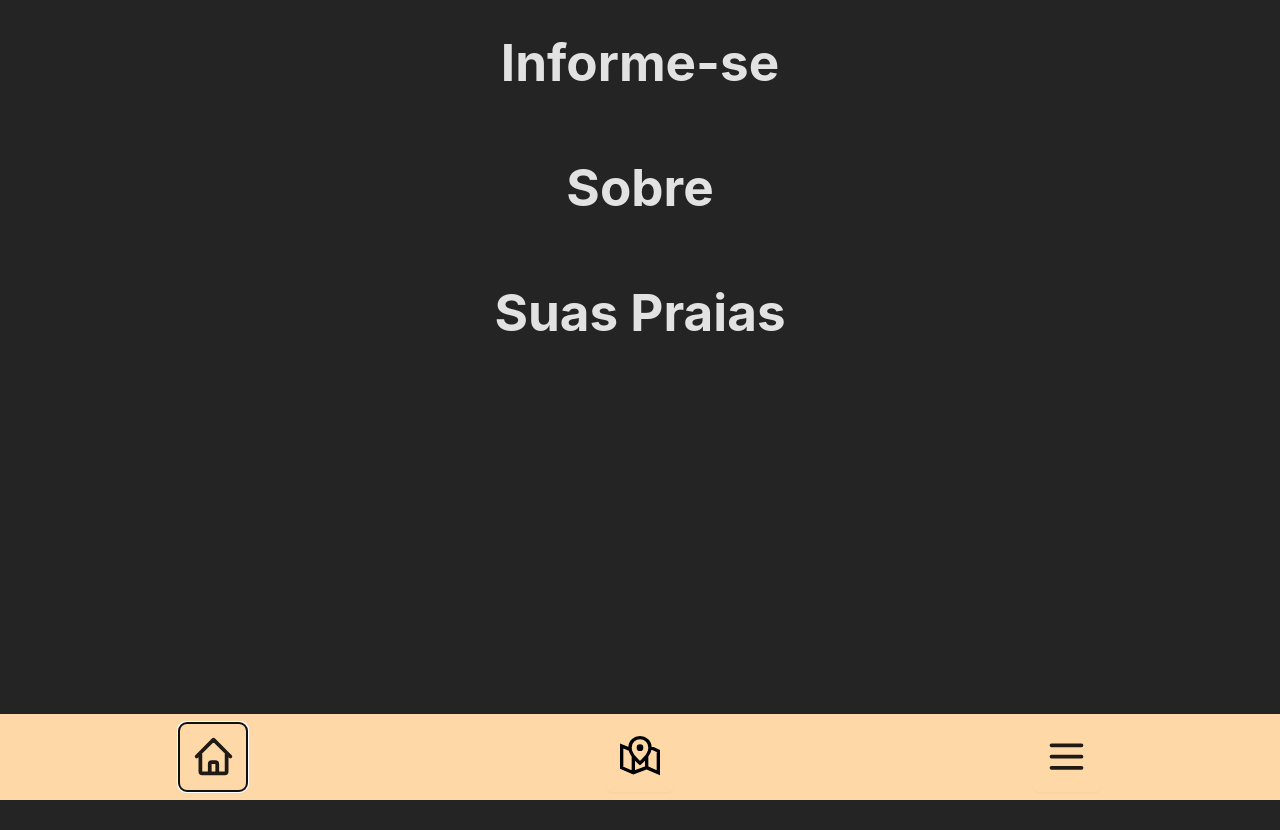
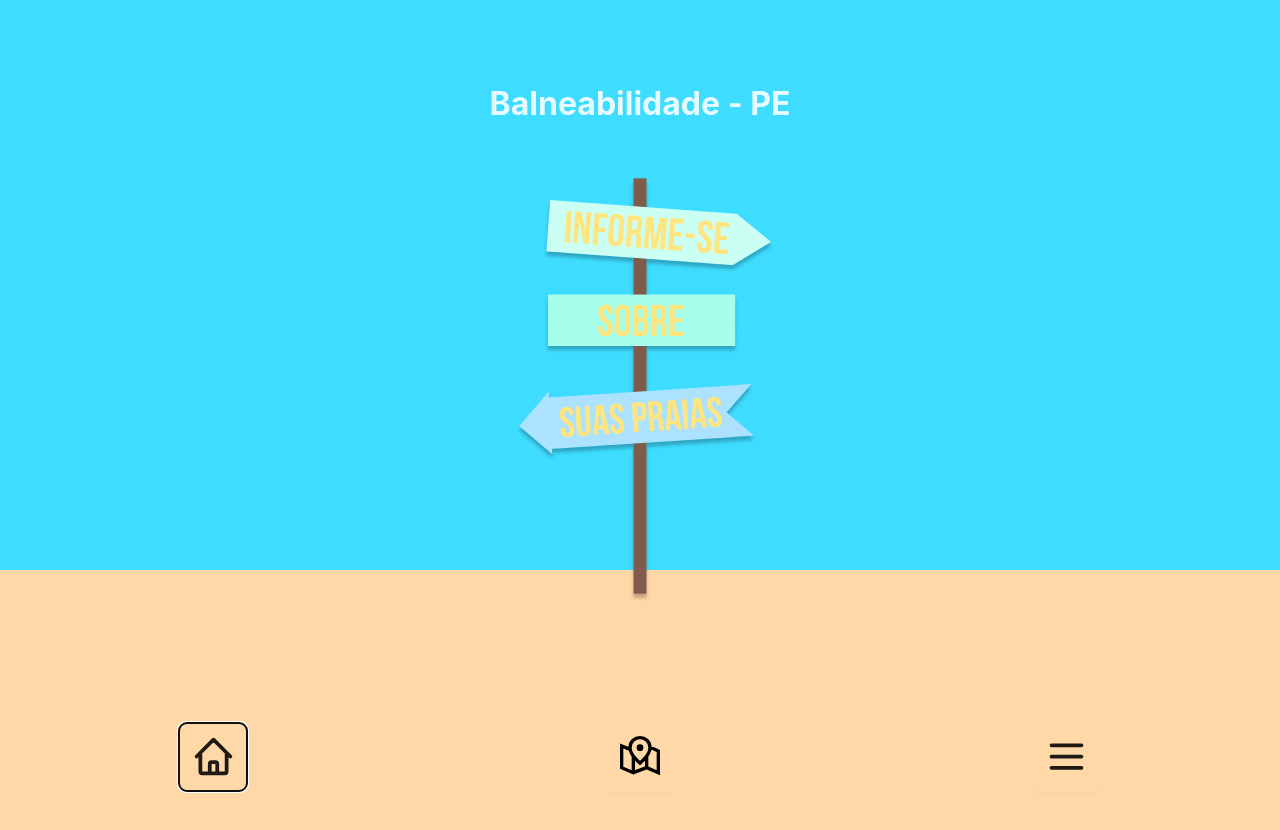
Before and after one commit to bihellzin/wqualify, a React (Vite) app: page /wqualify/categoria-agua in a window 1280 px wide. Both pictures are taken after a click on the button 213 px from the left and 757 px from the top of the page. Before the commit the page ends 800 px from the top, so only its background shows below. Built offline with nearby package versions, Linux system fonts and the light colour scheme.

Commit message:
adds image to home page and table reference

```diff
--- a/src/index.css
+++ b/src/index.css
@@ -4,7 +4,7 @@
   font-weight: 400;
 
   color: rgba(255, 255, 255, 0.87);
-  background-color: #242424;
+  background-color: #3edcff;
 
   font-synthesis: none;
   text-rendering: optimizeLegibility;
--- a/src/pages/CategoriaAgua/CategoriaAgua.jsx
+++ b/src/pages/CategoriaAgua/CategoriaAgua.jsx
@@ -18,6 +18,7 @@ const CategoriaAgua = () => {
       <h3> Categoria da água</h3>
       <Card bordered={true} bodyStyle={{ padding: "8px 16px" }}>
         {showTable ? (
+          <>
             <Table
               pagination={false}
               columns={[
@@ -56,6 +57,8 @@ const CategoriaAgua = () => {
                 },
               ]}
             />
+            <p>Fonte: CPRH</p>
+          </>
         ) : (
           <p>
             Águas usadas para banho (mar e rios) e recreação se classificam em 4
--- a/src/pages/Home/Home.jsx
+++ b/src/pages/Home/Home.jsx
@@ -1,4 +1,5 @@
 import "../../App.css";
+import placa from "../../assets/placa.png";
 
 const Home = () => {
   return (
@@ -10,11 +11,31 @@ const Home = () => {
           width: "100vw",
           alignItems: "center",
           justifyContent: "center",
+          position: "relative",
         }}
       >
-        <h1>Informe-se</h1>
-        <h1>Sobre</h1>
-        <h1>Suas Praias</h1>
+        <h2
+          style={{
+            fontSize: "2em",
+            padding: 0,
+            position: "absolute",
+            top: 80,
+            margin: "0 auto",
+          }}
+        >
+          Balneabilidade - PE
+        </h2>
+        <img src={placa} style={{ margin: 40 }} alt="" />
+        <div
+          style={{
+            backgroundColor: "rgb(255, 216, 168)",
+            position: "absolute",
+            zIndex: -1,
+            width: "100%",
+            height: 260,
+            bottom: -95,
+          }}
+        ></div>
       </div>
     </div>
   );
```
Also changed, not shown: src/assets/placa.png (added). Lines whose indentation alone changed are shown as unchanged.
